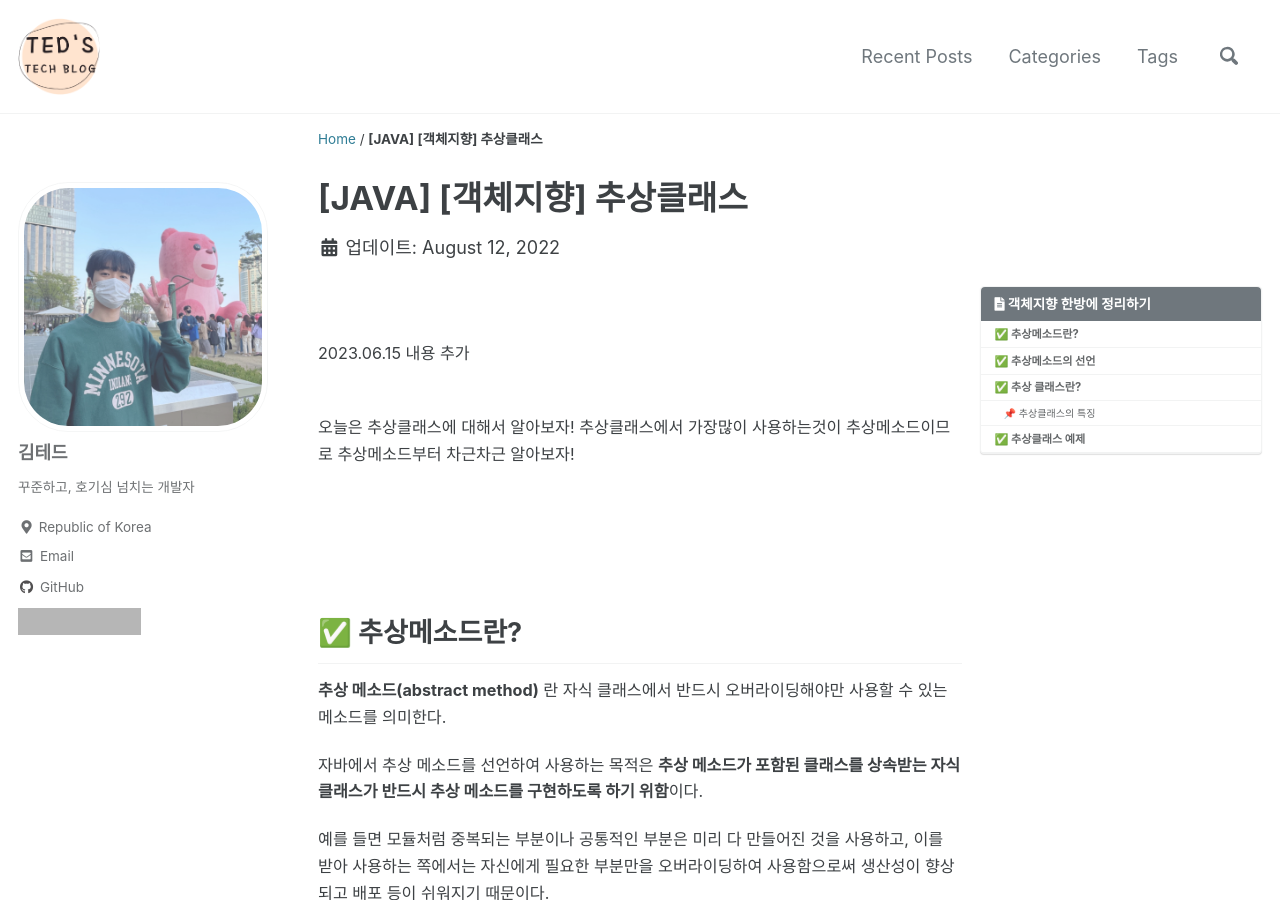
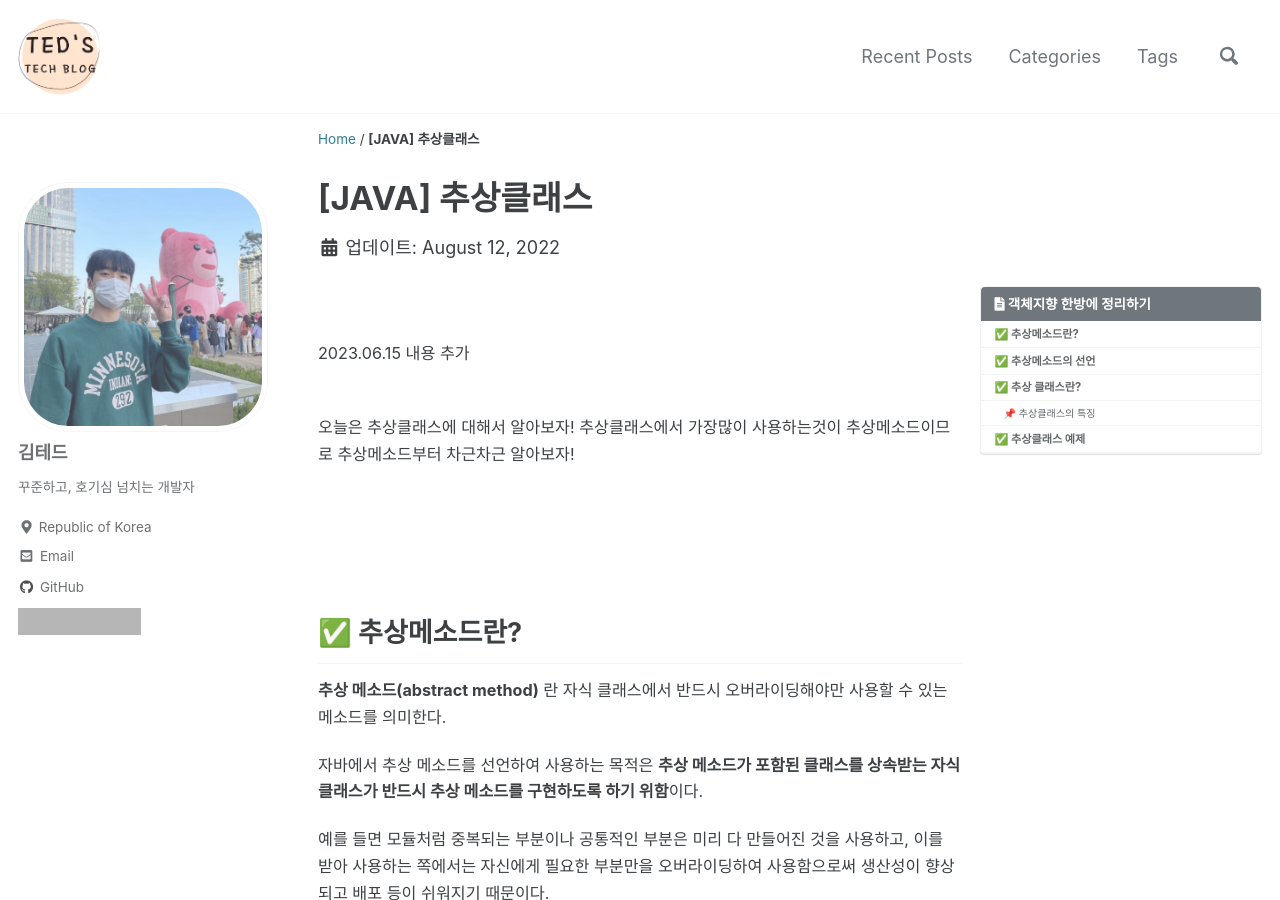
Before and after one commit to idkim97/idkim97.github.io, a Jekyll site: the page built from _posts/2022-08-12-추상클래스.md, in a window 1280 px wide and 900 px high. Built offline with Jekyll 4.4.1, drawn with Linux system fonts in a browser that asks for light colours; cached includes are drawn as plain includes; some web fonts are replaced; comment, search, counter and statistics services are not loaded; grey boxes are pictures that could not be loaded.

Commit message:
Update 2022-08-12-추상클래스.md

```diff
--- a/_posts/2022-08-12-추상클래스.md
+++ b/_posts/2022-08-12-추상클래스.md
@@ -1,13 +1,13 @@
 ---
 permalink: /2022-08-12-추상클래스/
 published: true
-title: "[JAVA] [객체지향] 추상클래스"
+title: "[JAVA] 추상클래스"
 date: 2022-08-12 03:00:00
 toc: true
 toc_sticky: true
 toc_label: "객체지향 한방에 정리하기"
 categories:
-- 객체지향
+- JAVA
 tags:
 - JAVA
 - 객체지향
```
